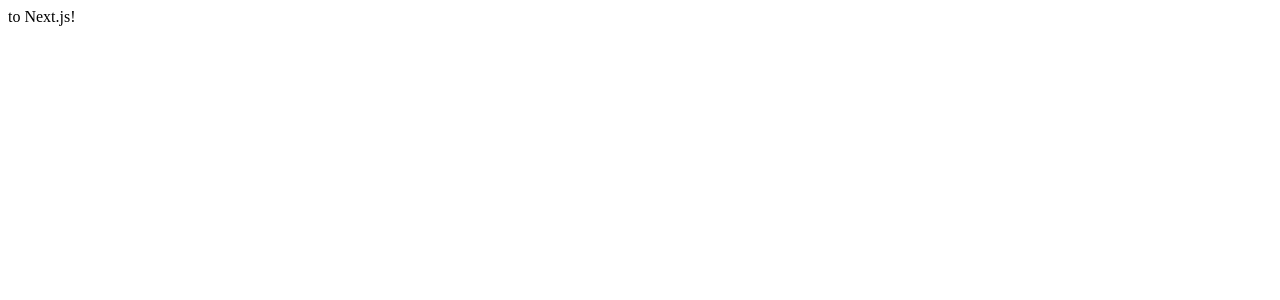
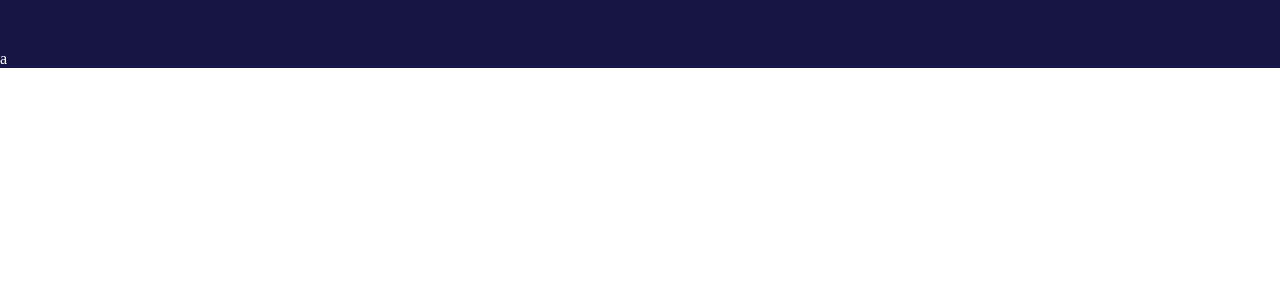
Before and after one commit to lfnandoo/imc-nextjs, a Next.js app: page / in a window 1280 px wide. Shown: the top 300 px of the page. Built offline with nearby package versions, Linux system fonts and the light colour scheme.

Commit message:
feat: sass config

```diff
--- /dev/null
+++ b/components/Header/header.module.scss
@@ -0,0 +1,5 @@
+.header {
+  background-color: #171645;
+  color: #fff;
+  padding-top: 50px;
+}
--- /dev/null
+++ b/components/Header/index.tsx
@@ -0,0 +1,7 @@
+import styles from "./header.module.scss";
+
+function Header() {
+  return <div className={styles.header}>a</div>;
+}
+
+export default Header;
--- /dev/null
+++ b/pages/_app.tsx
@@ -0,0 +1,5 @@
+import "../styles.scss";
+
+export default function App({ Component, pageProps }) {
+  return <Component {...pageProps} />;
+}
--- a/pages/index.tsx
+++ b/pages/index.tsx
@@ -1,5 +1,11 @@
+import Header from "../components/Header";
+
 function HomePage() {
-  return <div> to Next.js!</div>;
+  return (
+    <>
+      <Header />
+    </>
+  );
 }
 
 export default HomePage;
--- /dev/null
+++ b/styles.scss
@@ -0,0 +1,4 @@
+* {
+  padding: 0;
+  margin: 0;
+}
```
